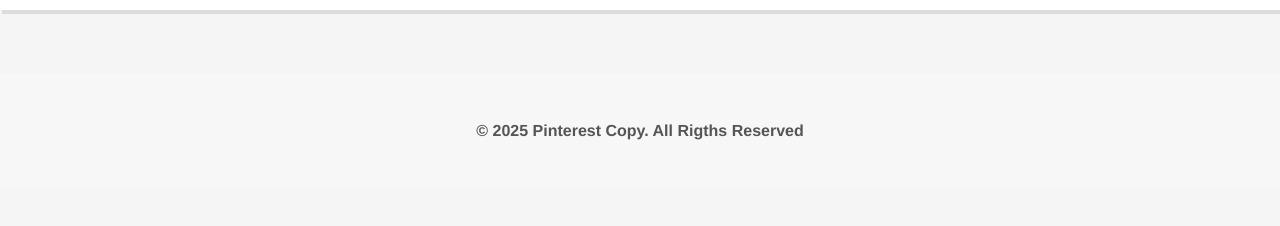
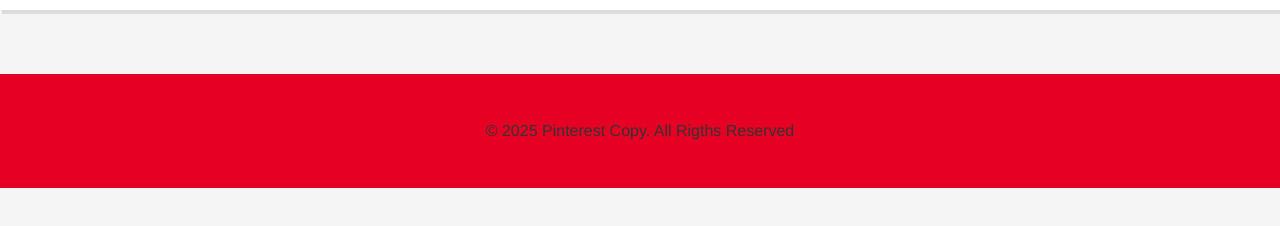
Before and after one commit to MSS1410/Pinterest-async-Corrected-2-, a website built with Vite: page index.html in a window 1280 px wide. Shown: the part 60-286 px from the top of the page. Built offline with nearby package versions, Linux system fonts and the light colour scheme; no server answers; what unsplash-js would draw is missing.

Commit message:
Update footer.css

```diff
--- a/src/css/footer.css
+++ b/src/css/footer.css
@@ -1,10 +1,10 @@
 .footer {
-  background-color: #f7f7f7;
+ background-color: var(--color-primario);
   text-align: center;
-  padding: 2rem;
-  margin-top: 2rem;
-  font-size: 1rem;
-  color: #555;
+  padding: var(--space-lg);
+  margin-top: var(--space-lg);
+  font-size: var(--space-lmd;
+  color: var(--color-secundario);
   font-weight: bold;
 }
 
```
